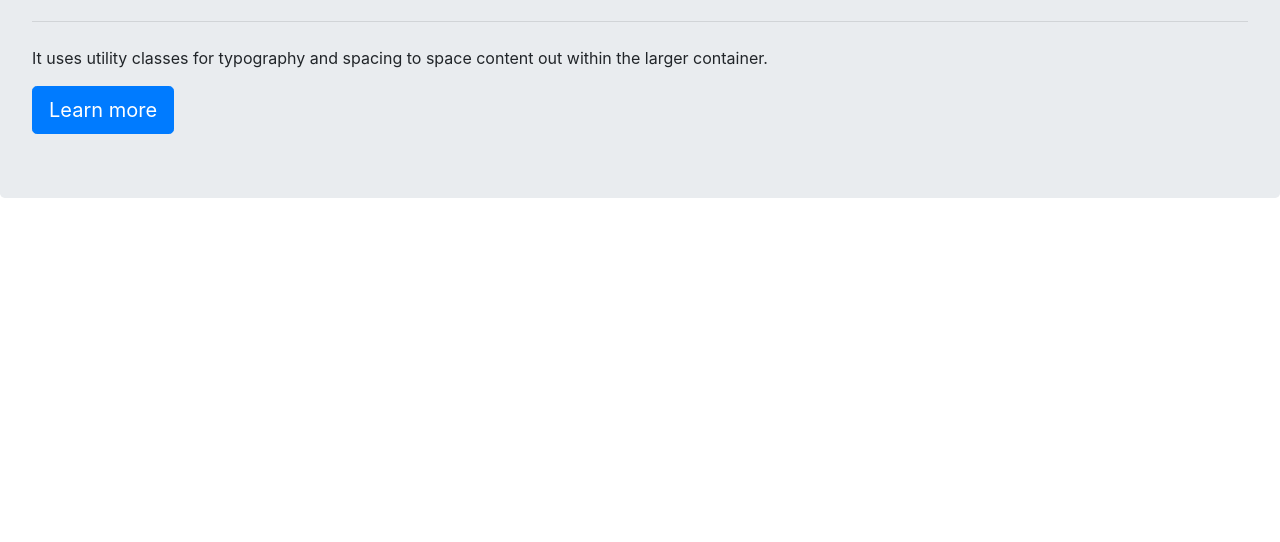
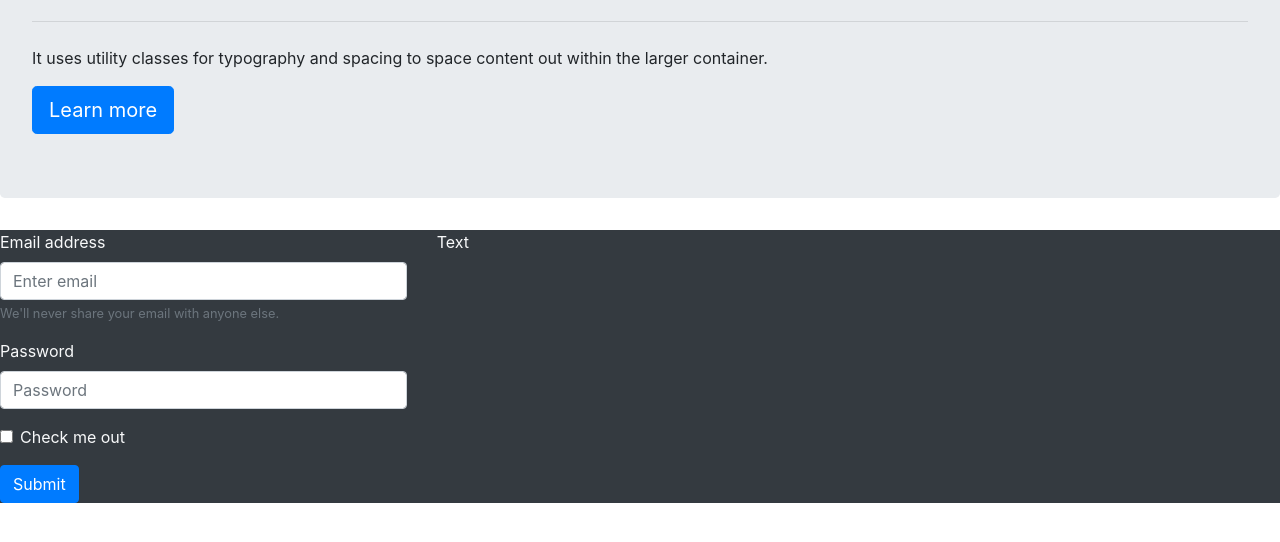
Before and after one commit to ericrothmuller/-Mini-Project-Project-Tracker, a plain HTML site: page index.html in a window 1280 px wide. Shown: the part 172-714 px from the top of the page. Drawn offline with nearby package versions, Linux system fonts and the light colour scheme.

Commit message:
add form outline

```diff
--- a/index.html
+++ b/index.html
@@ -23,12 +23,30 @@
     </header>
 
     <main>
-        <section>
+        <div class="row bg-dark">
+            <div class="col-lg-4 text-light">
+                <form>
+                    <div class="form-group">
+                      <label for="exampleInputEmail1">Email address</label>
+                      <input type="email" class="form-control" id="exampleInputEmail1" aria-describedby="emailHelp" placeholder="Enter email">
+                      <small id="emailHelp" class="form-text text-muted">We'll never share your email with anyone else.</small>
+                    </div>
+                    <div class="form-group">
+                      <label for="exampleInputPassword1">Password</label>
+                      <input type="password" class="form-control" id="exampleInputPassword1" placeholder="Password">
+                    </div>
+                    <div class="form-group form-check">
+                      <input type="checkbox" class="form-check-input" id="exampleCheck1">
+                      <label class="form-check-label" for="exampleCheck1">Check me out</label>
+                    </div>
+                    <button type="submit" class="btn btn-primary">Submit</button>
+                  </form>
+            </div>
+            <div class="col-lg-8 text-light">
+                <p>Text</p>
+            </div>
 
-
-        </section>
-
-
+        </div>
 
     </main>
 
```
